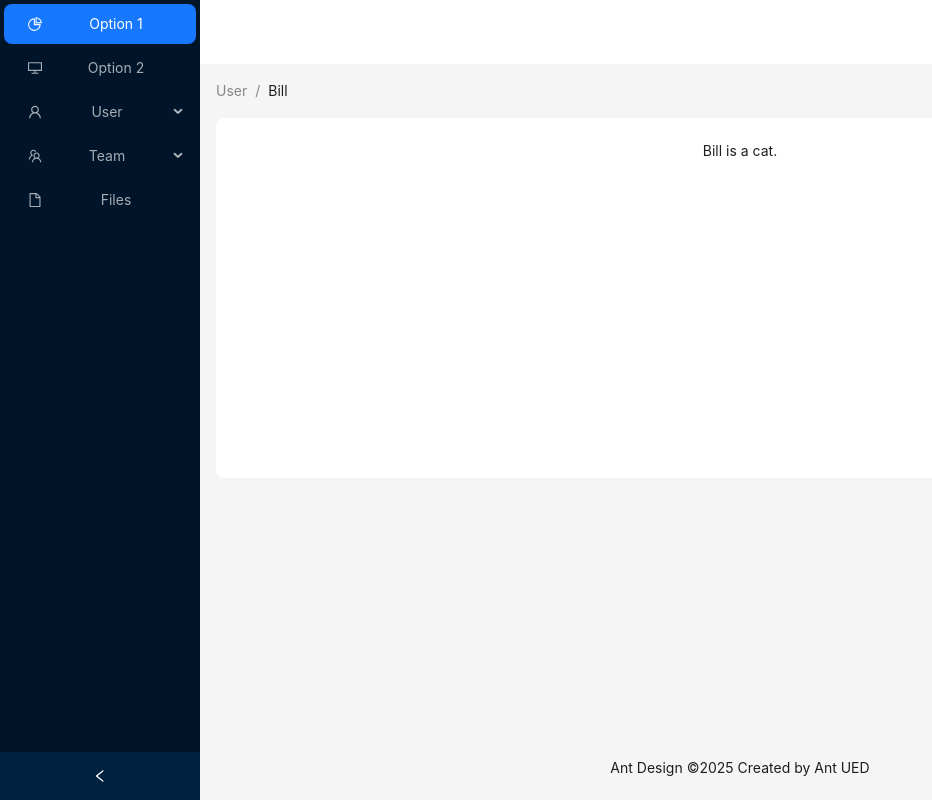
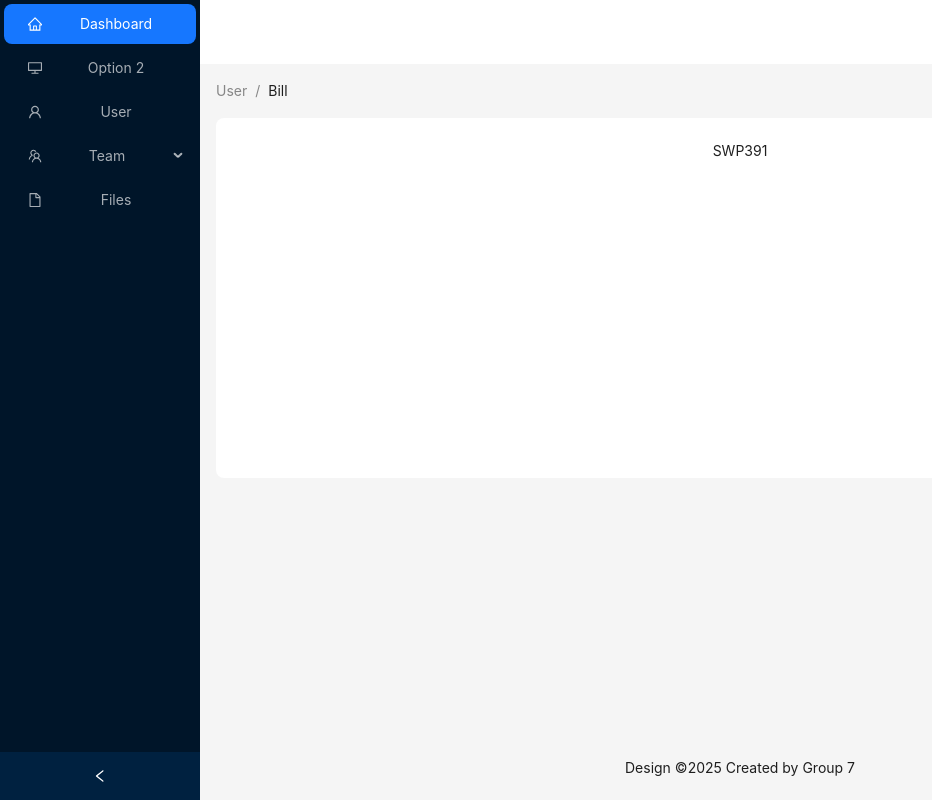
Before and after one commit to Tien-DT/EVMManagement-FE, a React (Create React App) app: page / in a window 1280 px wide. Shown: the whole page, without its empty margins (0-932 px from the left). Built offline with nearby package versions, Linux system fonts and the light colour scheme.

Commit message:
Update dashboard.jsx

```diff
--- a/src/components/Dashboard/dashboard.jsx
+++ b/src/components/Dashboard/dashboard.jsx
@@ -2,6 +2,8 @@ import React, { useState } from 'react';
 import {
   DesktopOutlined,
   FileOutlined,
+  HomeOutlined,
+  HourglassOutlined,
   PieChartOutlined,
   TeamOutlined,
   UserOutlined,
@@ -17,13 +19,9 @@ function getItem(label, key, icon, children) {
   };
 }
 const items = [
-  getItem('Option 1', '1', <PieChartOutlined />),
+  getItem('Dashboard', '1', <HomeOutlined />),
   getItem('Option 2', '2', <DesktopOutlined />),
-  getItem('User', 'sub1', <UserOutlined />, [
-    getItem('Tom', '3'),
-    getItem('Bill', '4'),
-    getItem('Alex', '5'),
-  ]),
+  getItem('User', 'sub1', <UserOutlined />),
   getItem('Team', 'sub2', <TeamOutlined />, [getItem('Team 1', '6'), getItem('Team 2', '8')]),
   getItem('Files', '9', <FileOutlined />),
 ];
@@ -50,11 +48,11 @@ const Dashboard = () => {
               borderRadius: borderRadiusLG,
             }}
           >
-            Bill is a cat.
+            SWP391
           </div>
         </Content>
         <Footer style={{ textAlign: 'center' }}>
-          Ant Design ©{new Date().getFullYear()} Created by Ant UED
+           Design ©{new Date().getFullYear()} Created by Group 7
         </Footer>
       </Layout>
     </Layout>
```
